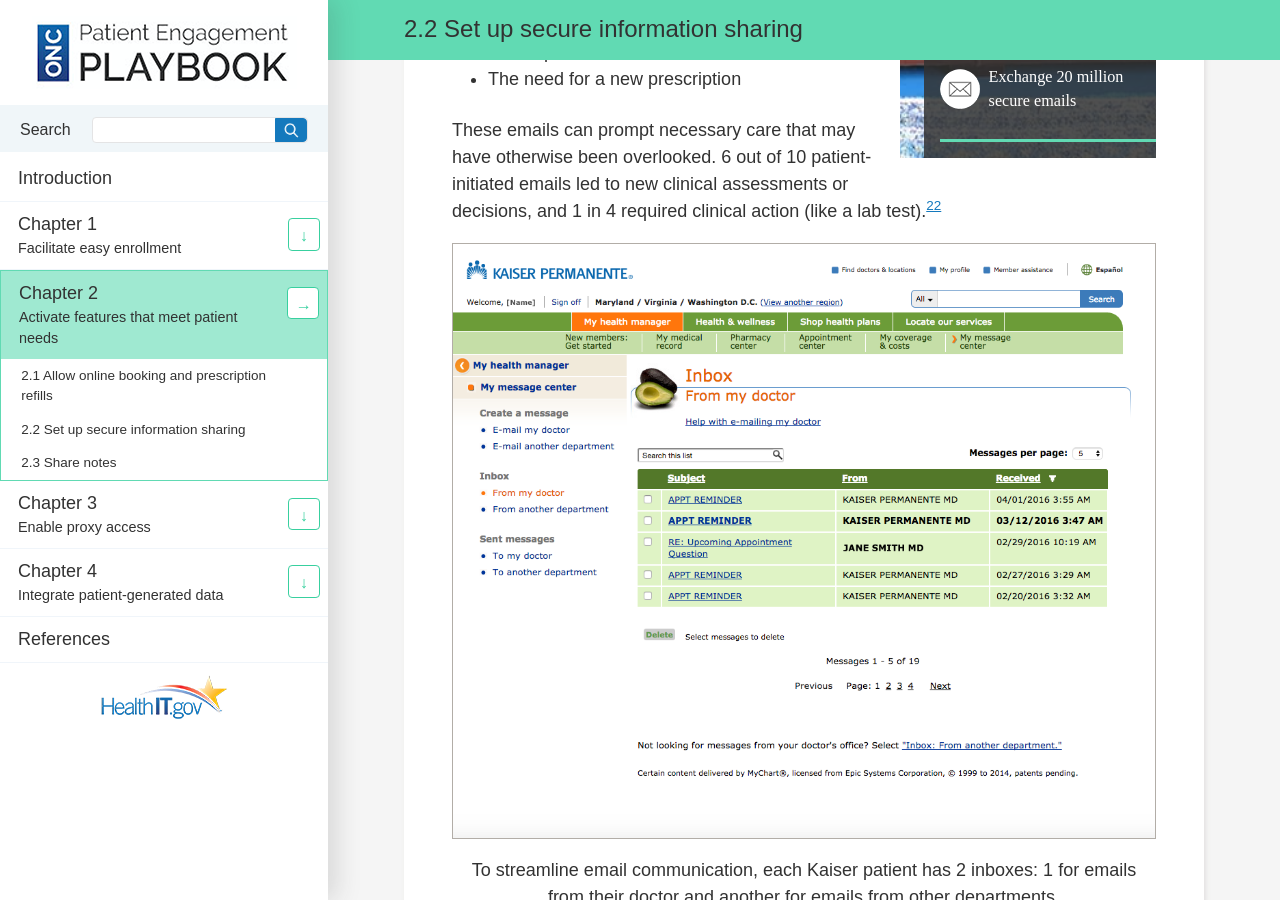
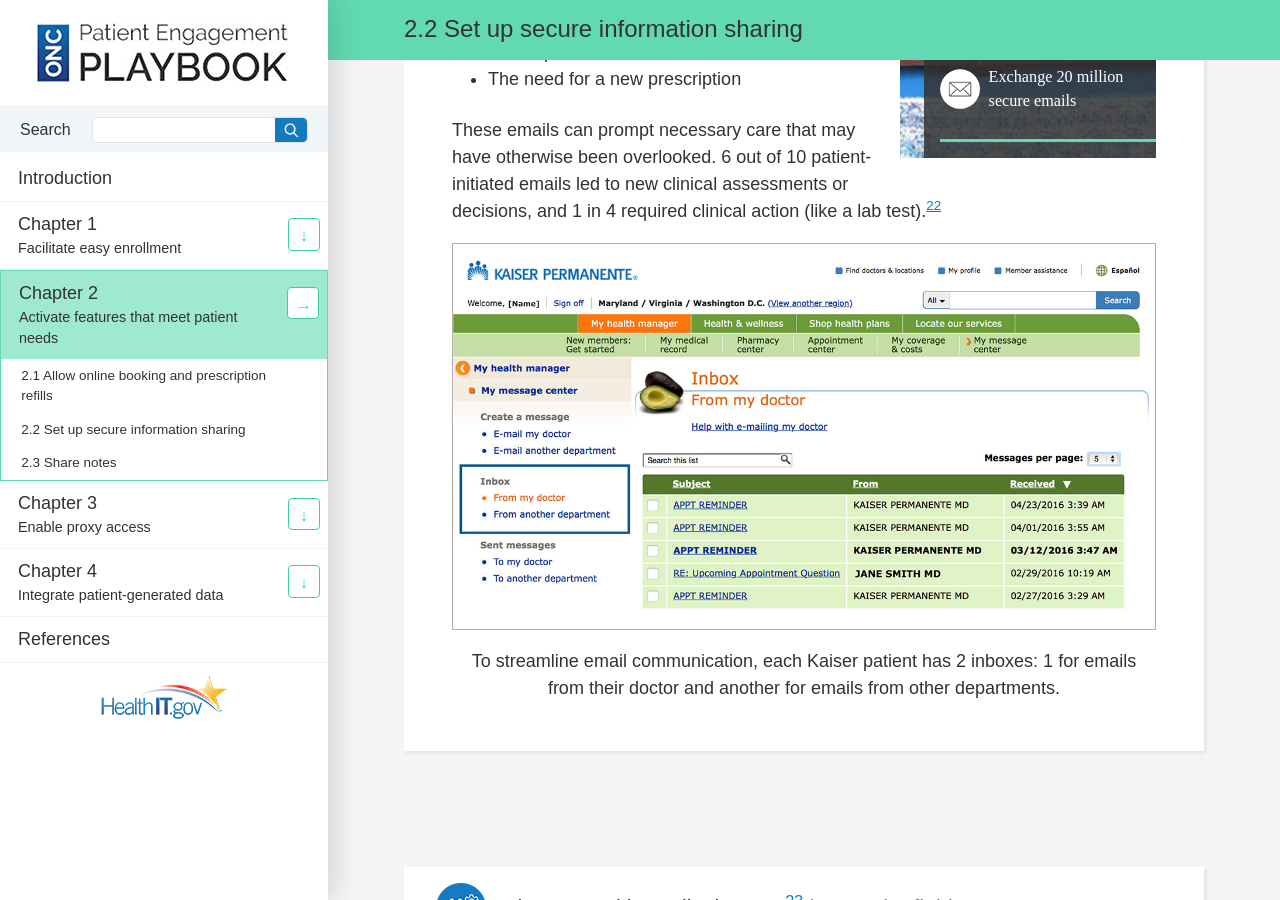
Before and after one commit to SriGovHealth/ONCHITPlaybook, a Jekyll site: the page built from _content/chapter-2.html, in a window 1280 px wide and 900 px high, scrolled down 4985 px. Built offline with Jekyll 4.4.1, drawn with Linux system fonts in a browser that asks for light colours.

Commit message:
Image optimization, update figure 2-2

```diff
--- a/_content/chapter-2.html
+++ b/_content/chapter-2.html
@@ -237,7 +237,7 @@ next-url: "/chapter-3/"
 
           <div class="content-slider">
             <div class="content-slide on" id="content-slide-1">
-              <p><img src="{{ "/img/figure-2-2.png" | prepend: site.baseurl }}" alt="" class="bordered"></p>
+              <p><img src="{{ "/img/figure-2-2.jpg" | prepend: site.baseurl }}" alt="" class="bordered"></p>
               <p class="content-slider-caption">To streamline email communication, each Kaiser patient has 2 inboxes: 1 for emails from their doctor and another for emails from other departments.</p>
             </div>
           </div>
```
Also changed, not shown: img/bg-callout-1.jpg, img/bg-callout-2.jpg, img/figure-2-2.jpg (added), img/figure-2-2.png (deleted), img/icon-envelope.png, img/icon-medication.png, img/icon-person.png, img/icon-share.png, img/icon-test-tube.png.
